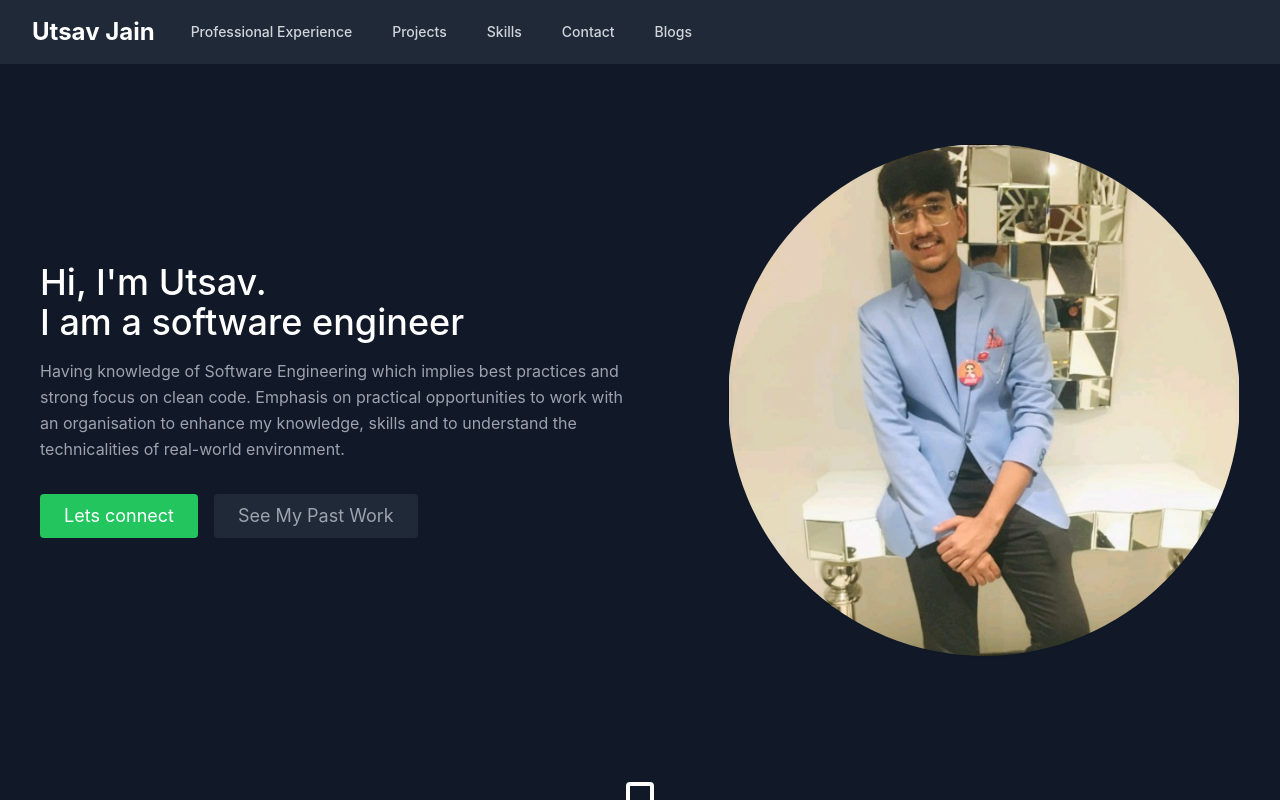
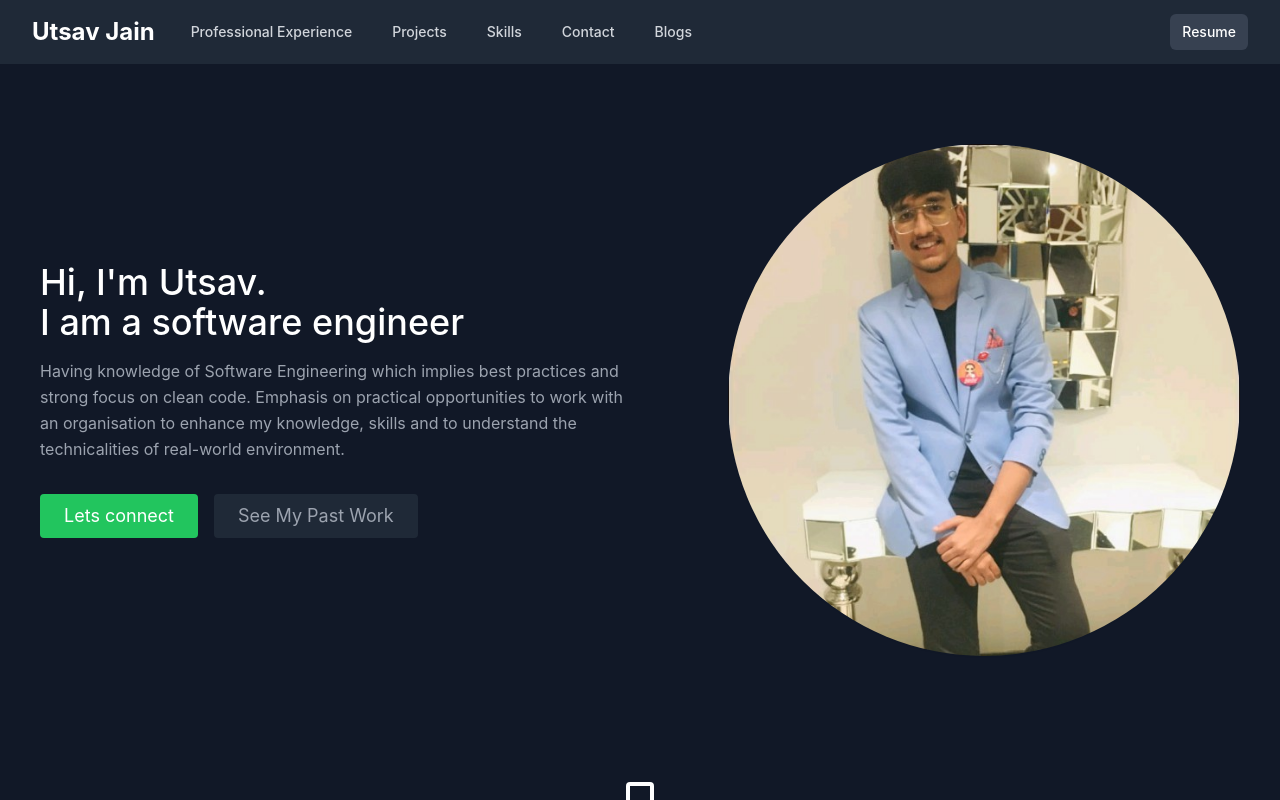
Before and after one commit to utsavvjain/portfolio, a React (Create React App) app: page / in a window 1280 px wide. Shown: the top 800 px of the page. Built offline with nearby package versions, Linux system fonts and the light colour scheme.

Commit message:
Added Resume button

```diff
--- a/src/components/Navbar.js
+++ b/src/components/Navbar.js
@@ -55,6 +55,16 @@ export default function Navbar() {
                   </div>
                 </div>
               </div>
+              <a
+                        href="#"
+                        className={classNames(
+                           'text-white bg-gray-700 hover:text-white ml-auto',
+                          'px-3 py-2 rounded-md text-sm font-medium'
+                        )}
+                      >
+                      Resume
+                      </a>
+
             </div>
           </div>
 
@@ -78,6 +88,7 @@ export default function Navbar() {
           </Disclosure.Panel>
         </>
       )}
+
     </Disclosure>
   )
 }
```
